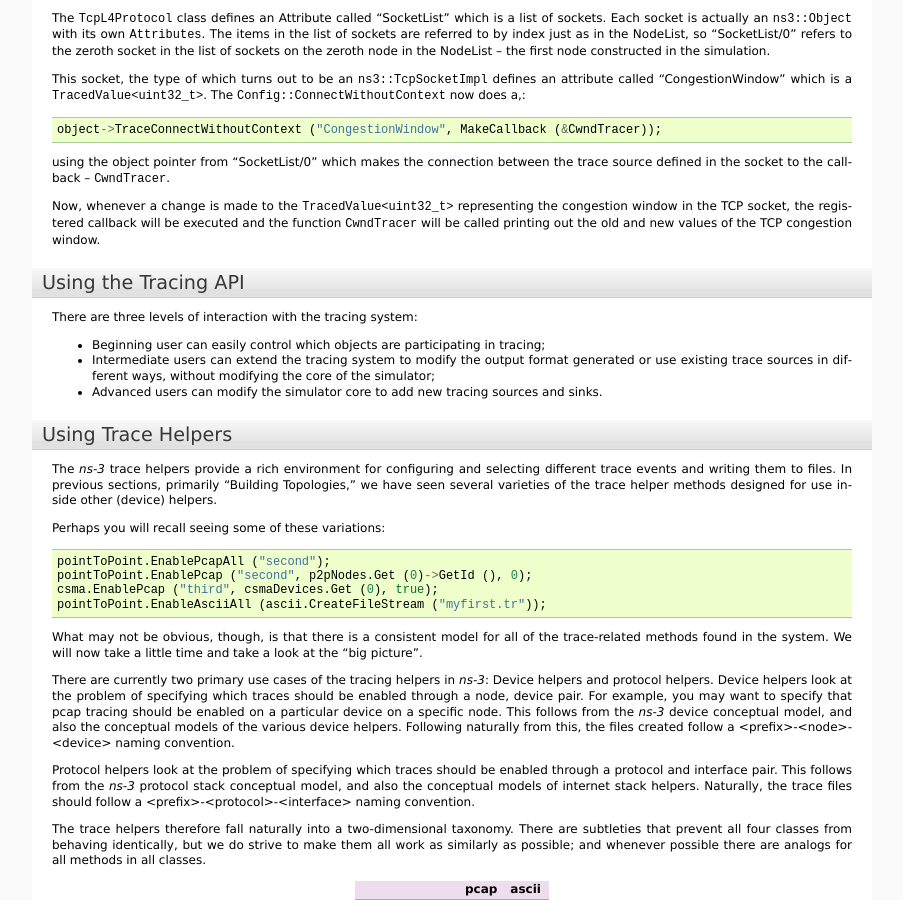
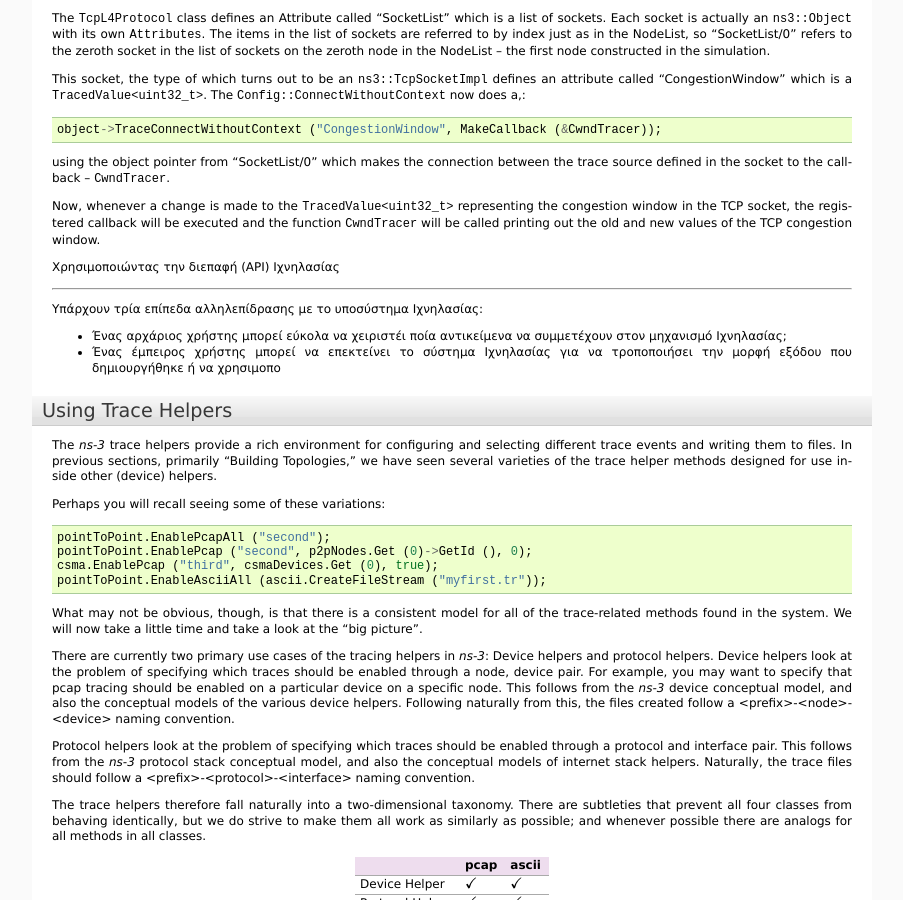
Before and after one commit to maupatras/ns3_team_2B, a Sphinx documentation site: the page built from ns-3.22/doc/manual-gr/source/tracing.rst, in a window 1280 px wide and 900 px high, scrolled down 3460 px. Shown: the whole window, without its empty margins (198-1101 px from the left). Built offline with Sphinx 7.4.7, drawn with Linux system fonts in a browser that asks for light colours; formulas are drawn with MathJax 3; pages that are not in the unit, such as notebooks, are missing from menus; some of the changed text lies outside the part shown.

Commit message:
Updated tracing.rst

```diff
--- a/ns-3.22/doc/manual-gr/source/tracing.rst
+++ b/ns-3.22/doc/manual-gr/source/tracing.rst
@@ -442,17 +442,28 @@ congestion window in the TCP socket, the registered callback will be executed
 and the function ``CwndTracer`` will be called printing out the old and new
 values of the TCP congestion window.
 
-Using the Tracing API
+..
+	Using the Tracing API
+
+Χρησιμοποιώντας την διεπαφή (API) Ιχνηλασίας
+
 *********************
 
-There are three levels of interaction with the tracing system:
+..
+	There are three levels of interaction with the tracing system:
 
-* Beginning user can easily control which objects are participating in tracing;
-* Intermediate users can extend the tracing system to modify the output format
-  generated or use existing trace sources in different ways, without modifying
-  the core of the simulator;
-* Advanced users can modify the simulator core to add new tracing sources and
-  sinks.
+	* Beginning user can easily control which objects are participating in tracing;
+	* Intermediate users can extend the tracing system to modify the output format
+	  generated or use existing trace sources in different ways, without modifying
+	  the core of the simulator;
+	* Advanced users can modify the simulator core to add new tracing sources and
+	  sinks.
+
+Υπάρχουν τρία επίπεδα αλληλεπίδρασης με το υποσύστημα Ιχνηλασίας:
+
+* Ένας αρχάριος χρήστης μπορεί εύκολα να χειριστέι ποία αντικείμενα να συμμετέχουν στον μηχανισμό Ιχνηλασίας;
+* Ένας έμπειρος χρήστης μπορεί να επεκτείνει το σύστημα Ιχνηλασίας για να τροποποιήσει την μορφή εξόδου που δημιουργήθηκε ή να χρησιμοπο
+
 
 Using Trace Helpers
 *******************
```
